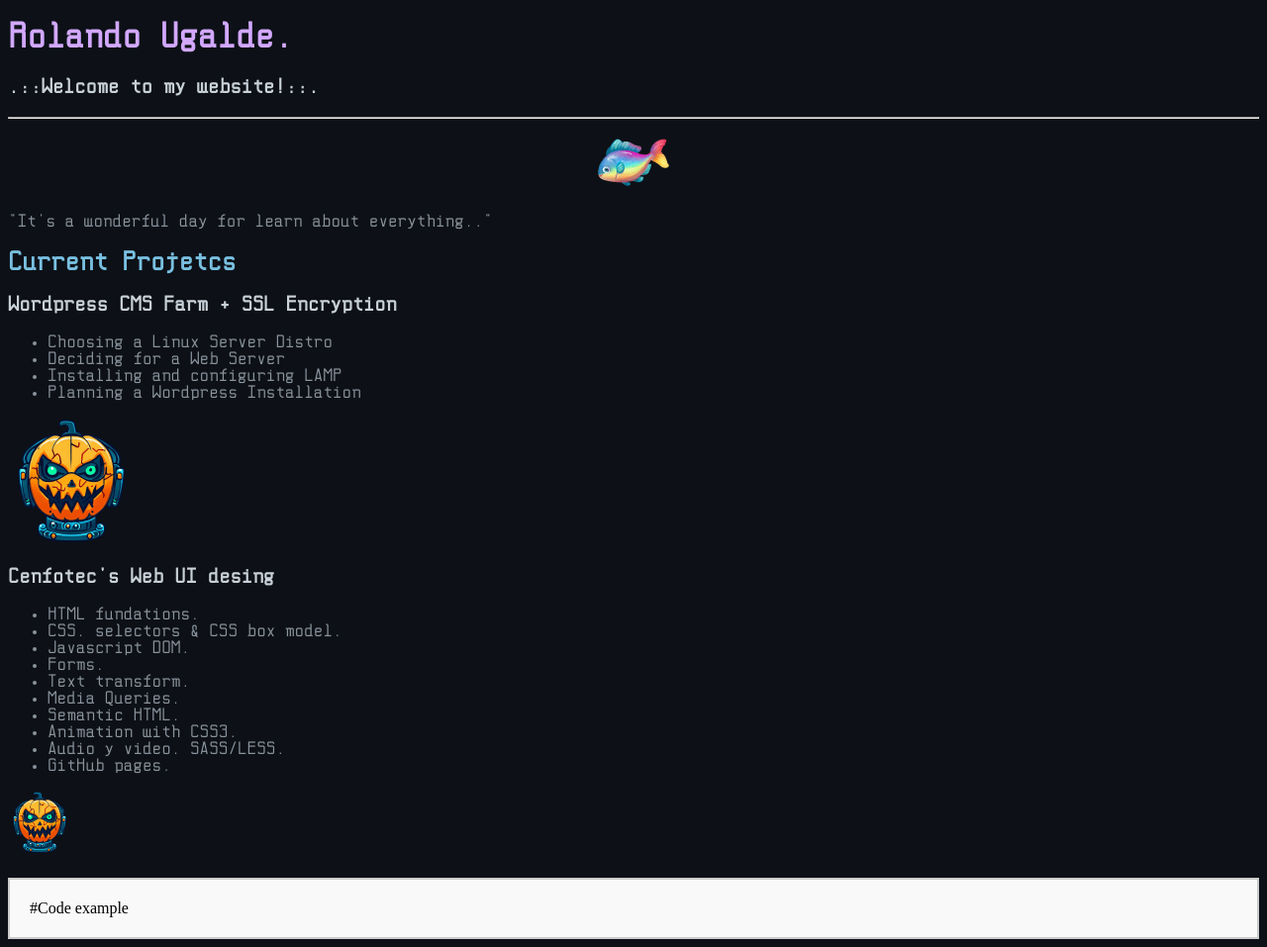
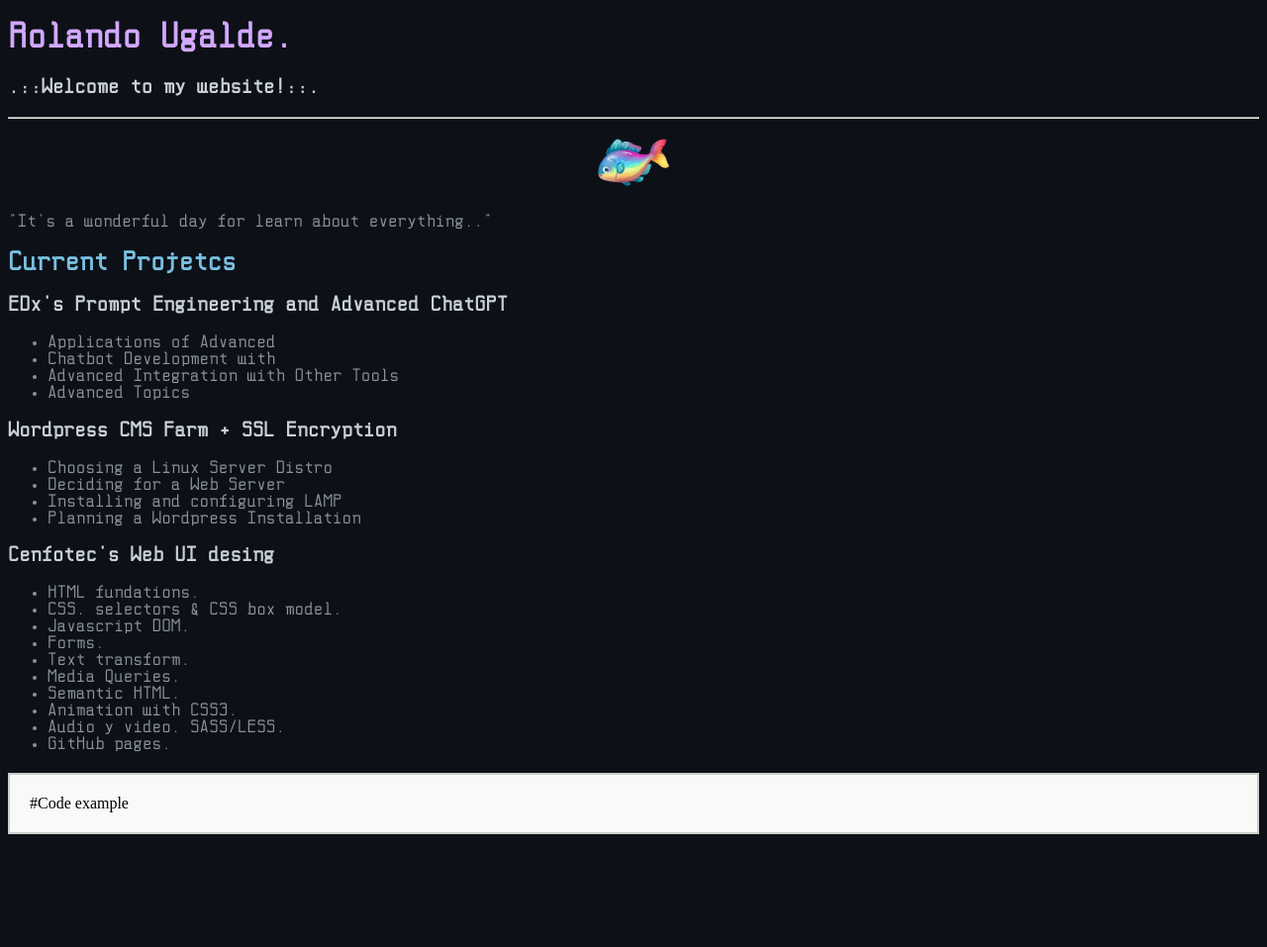
Before and after one commit to rolandougalde/rolandougalde.github.io, a Jekyll site: the page built from index.md, in a window 1280 px wide. Shown: the whole page at 99% size. Built offline with Jekyll 4.4.1, drawn with Linux system fonts in a browser that asks for light colours; our own code applies the rules of GitHub Pages for plain Markdown files; after the commit the page ends 900 px from its top, so only the background shows below that.

Commit message:
Update default.html

```diff
--- a/_layouts/default.html
+++ b/_layouts/default.html
@@ -20,6 +20,15 @@
       <p>"It's a wonderful day for learn about everything.."</p>
 
     <h2>Current Projetcs</h2>
+
+    <h3>EDx's Prompt Engineering and Advanced ChatGPT</h3>
+    <ul>
+      <li>Applications of Advanced</li>
+      <li>Chatbot Development with</li>
+      <li>Advanced Integration with Other Tools</li>
+      <li>Advanced Topics</li>
+    </ul>
+
     <h3>Wordpress CMS Farm + SSL Encryption</h3>
     <ul>
       <li>Choosing a Linux Server Distro</li>
@@ -27,8 +36,6 @@
       <li>Installing and configuring LAMP</li>
       <li>Planning a Wordpress Installation</li>
     </ul>
-
-    <img src="/images/Cyborg-Pumpkin.128.png">
 
   <h3>Cenfotec's Web UI desing</h3>
     <ul>
@@ -43,14 +50,12 @@
       <li>Audio y video. SASS/LESS.</li>
       <li>GitHub pages.</li>
     </ul>
-<img src="/images/Cyborg-Pumpkin.64.png">
 
   </div>
 
   <div class="formatted-box">
     #Code example
   </div>
-
 
  <!--
   <footer>
```
